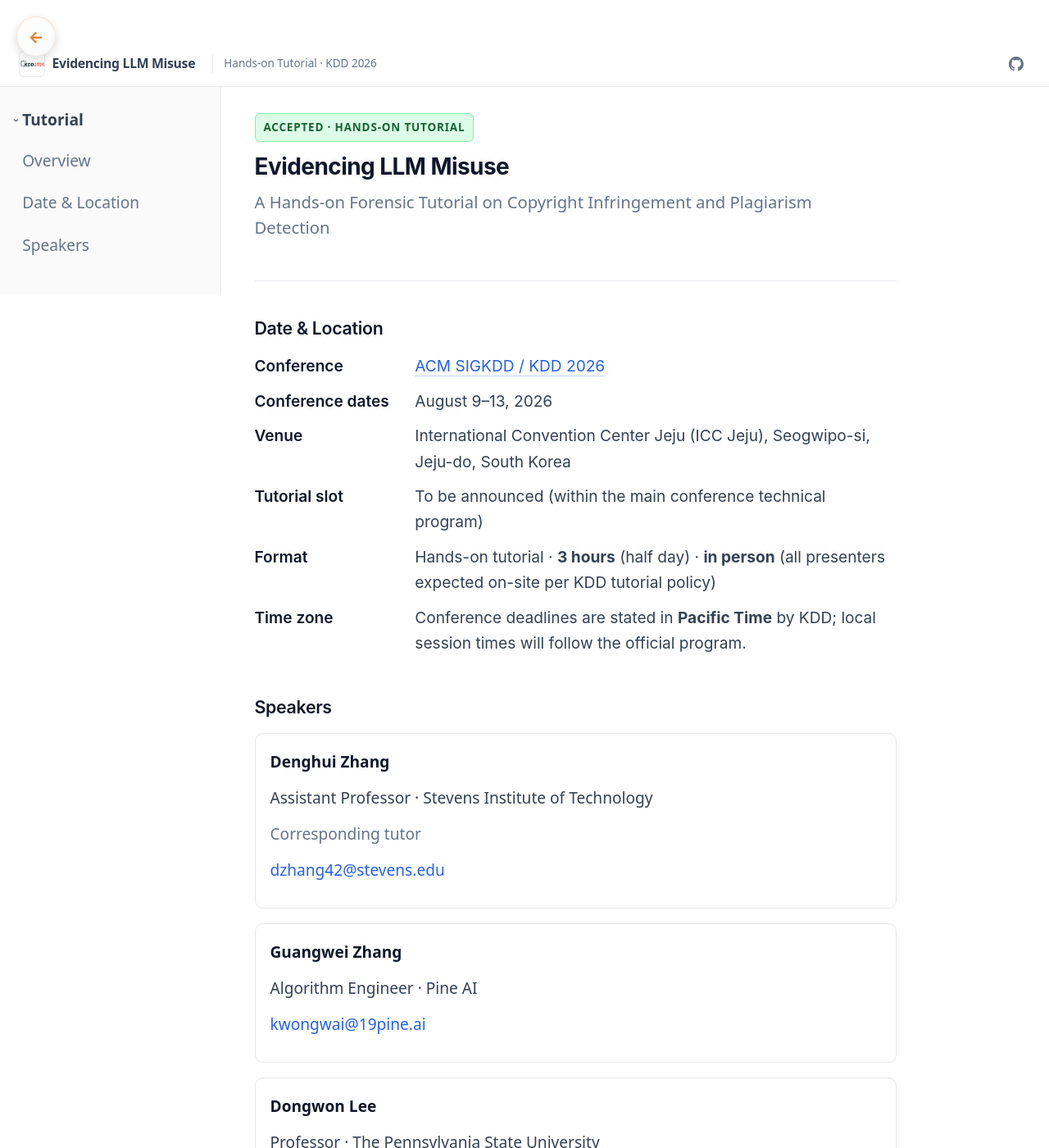
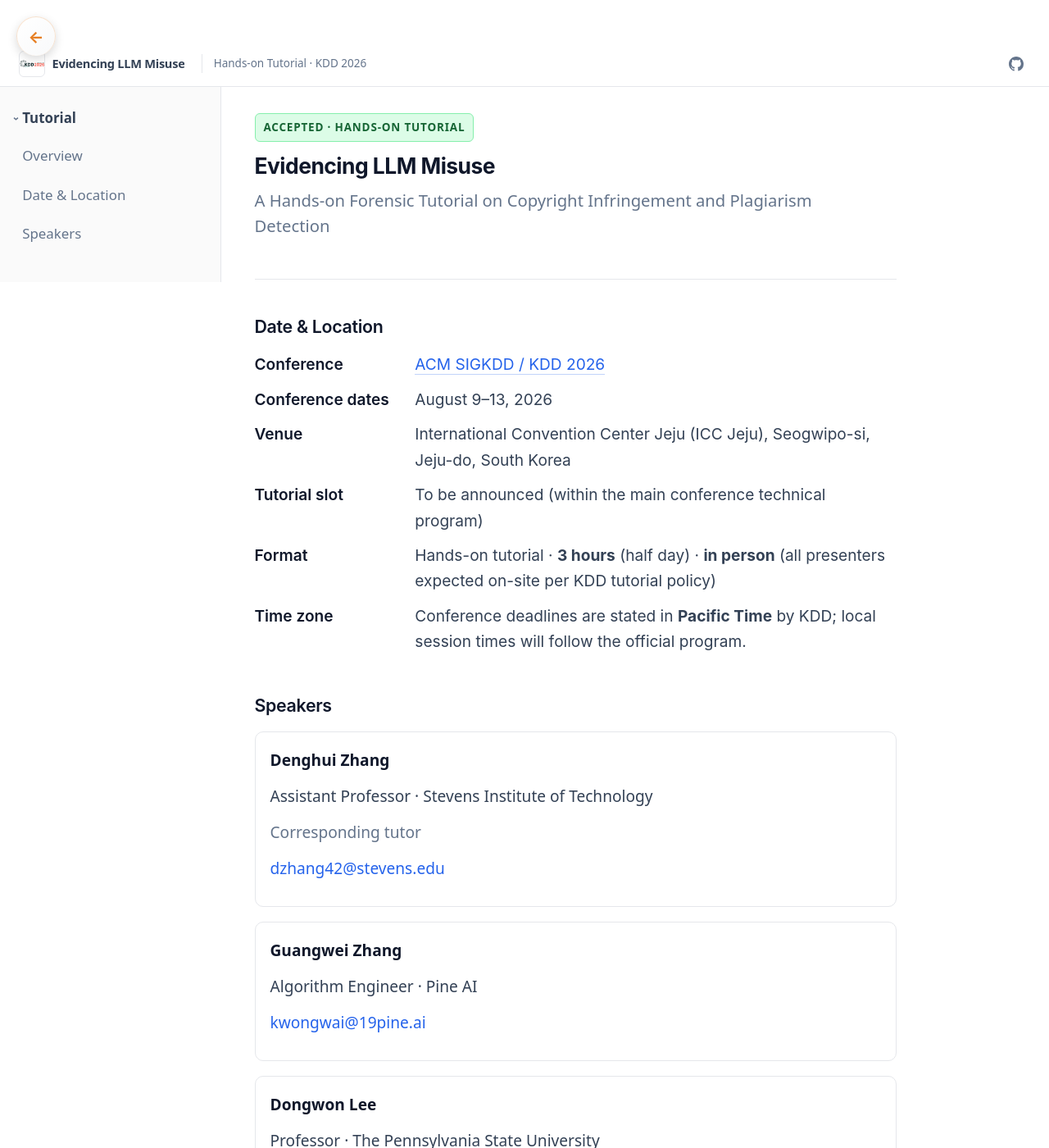
Before and after one commit to changhu73/changhu73.github.io, a Jekyll site: the page built from _pages/kdd-2026-tutorial.html, in a window 1280 px wide and 1400 px high. Shown: the whole window at 82% size. Built offline with Jekyll 4.4.1, drawn with Linux system fonts in a browser that asks for light colours.

Commit message:
Update kdd-tutorial.css

```diff
--- a/assets/css/kdd-tutorial.css
+++ b/assets/css/kdd-tutorial.css
@@ -88,12 +88,15 @@
   --pe-accent-soft: #eff6ff;
   --pe-accent-border: #bfdbfe;
   /* Doc-site-like scale: hero title modest vs body (theme was shrinking p/dl/dd) */
-  --pe-fs-h1: clamp(1.375rem, 1.2rem + 0.5vw, 1.5625rem);
+  --pe-fs-h1: clamp(1.3125rem, 1.15rem + 0.45vw, 1.5rem);
   --pe-fs-h2: 1.1875rem;
   --pe-fs-lead: 1.125rem;
   --pe-fs-body: 1.0625rem;
   --pe-fs-small: 0.875rem;
   --pe-fs-mini: 0.75rem;
+  /* Sidebar nav + sticky bar brand (below body / small) */
+  --pe-fs-nav: 0.9375rem;
+  --pe-fs-brand: 0.8125rem;
   font-family: ui-sans-serif, system-ui, -apple-system, "Segoe UI", Roboto, "Helvetica Neue", Arial, sans-serif;
   font-size: 15px;
   line-height: 1.7;
@@ -256,7 +259,7 @@
 
 .kdd-pe-top__title {
   /* Narrower than page H1 — same phrase appears in sticky bar */
-  font-size: var(--pe-fs-small);
+  font-size: var(--pe-fs-brand);
   font-weight: 600;
   letter-spacing: -0.02em;
   white-space: nowrap;
@@ -330,7 +333,7 @@
   align-items: center;
   gap: 0.25rem;
   padding: 0.35rem 1rem 0.5rem;
-  font-size: var(--pe-fs-body);
+  font-size: var(--pe-fs-nav);
   font-weight: 600;
   color: var(--pe-text);
 }
@@ -354,7 +357,7 @@
   padding: 0.45rem 0.65rem;
   margin: 0 0.25rem;
   border-radius: 6px;
-  font-size: var(--pe-fs-body);
+  font-size: var(--pe-fs-nav);
   font-weight: 500;
   color: var(--pe-muted) !important;
   border-left: 2px solid transparent;
```
